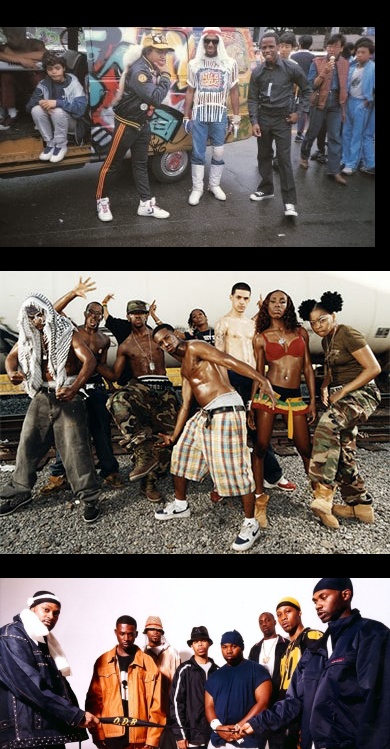
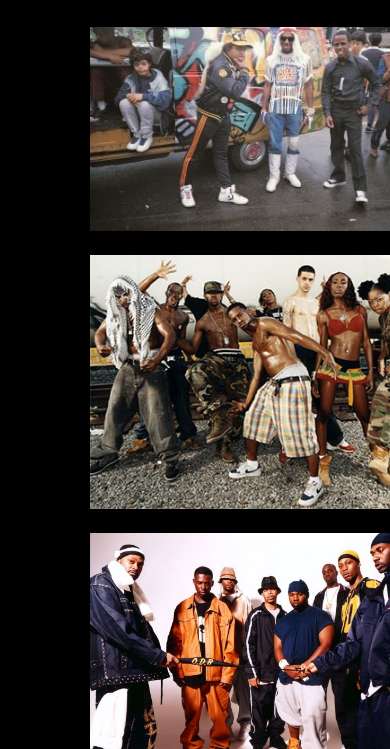
Before and after one commit to giorgiomorales67/indipendentstreetculture, a plain HTML site: page street.html in a window 390 px wide. Shown: the part 95-844 px from the top of the page. Drawn offline with Linux system fonts and the light colour scheme.

Commit message:
Update style.css

```diff
--- a/CSS/style.css
+++ b/CSS/style.css
@@ -855,6 +855,7 @@ p {
       .sfondo4 img {
         width: 100%;
         height: auto;
+
       }
 
       h1, h2, h3, h4, h5, h6 {
@@ -865,4 +866,11 @@ p {
       .testina p {
         margin: 0 auto;
       }
+
+      .foto-street img {
+        max-width: 350px;
+        height: auto;
+        margin: 0 auto;
+        padding-left: 90px;
+      }
 }
```
